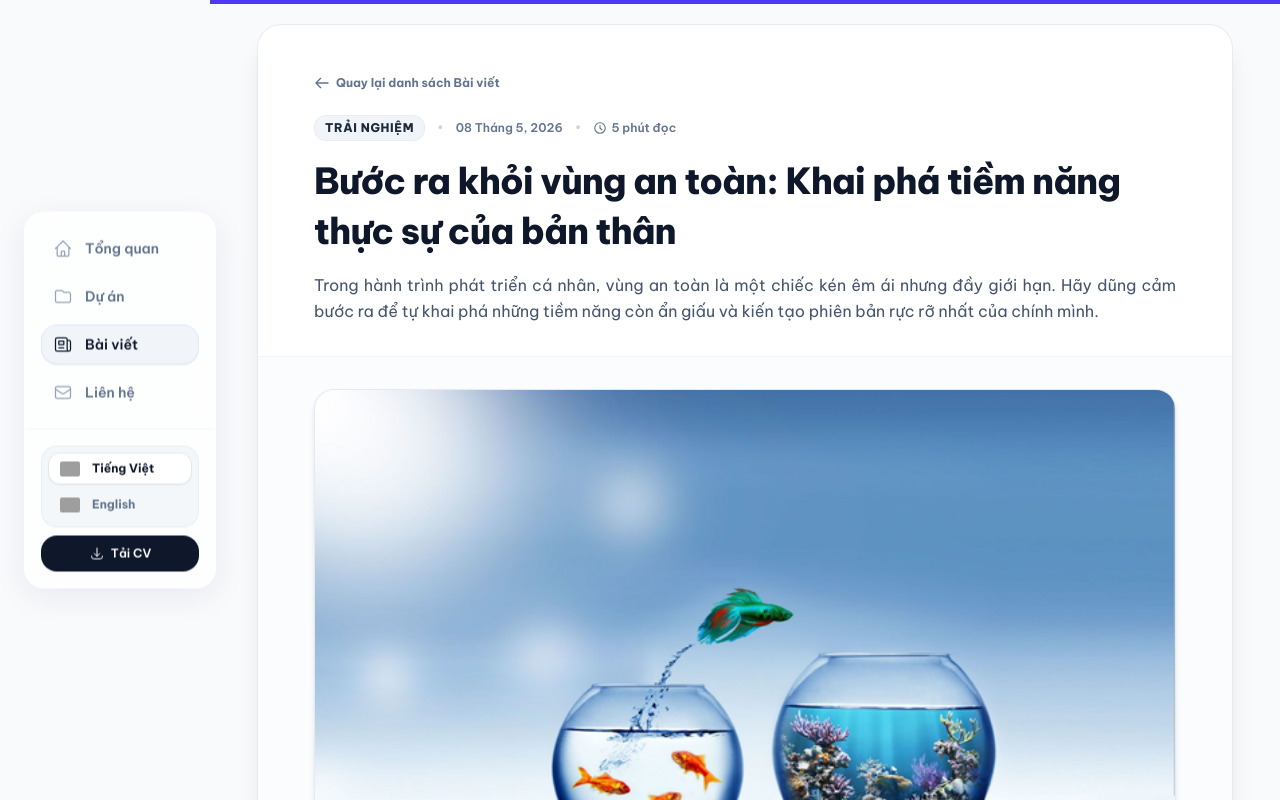
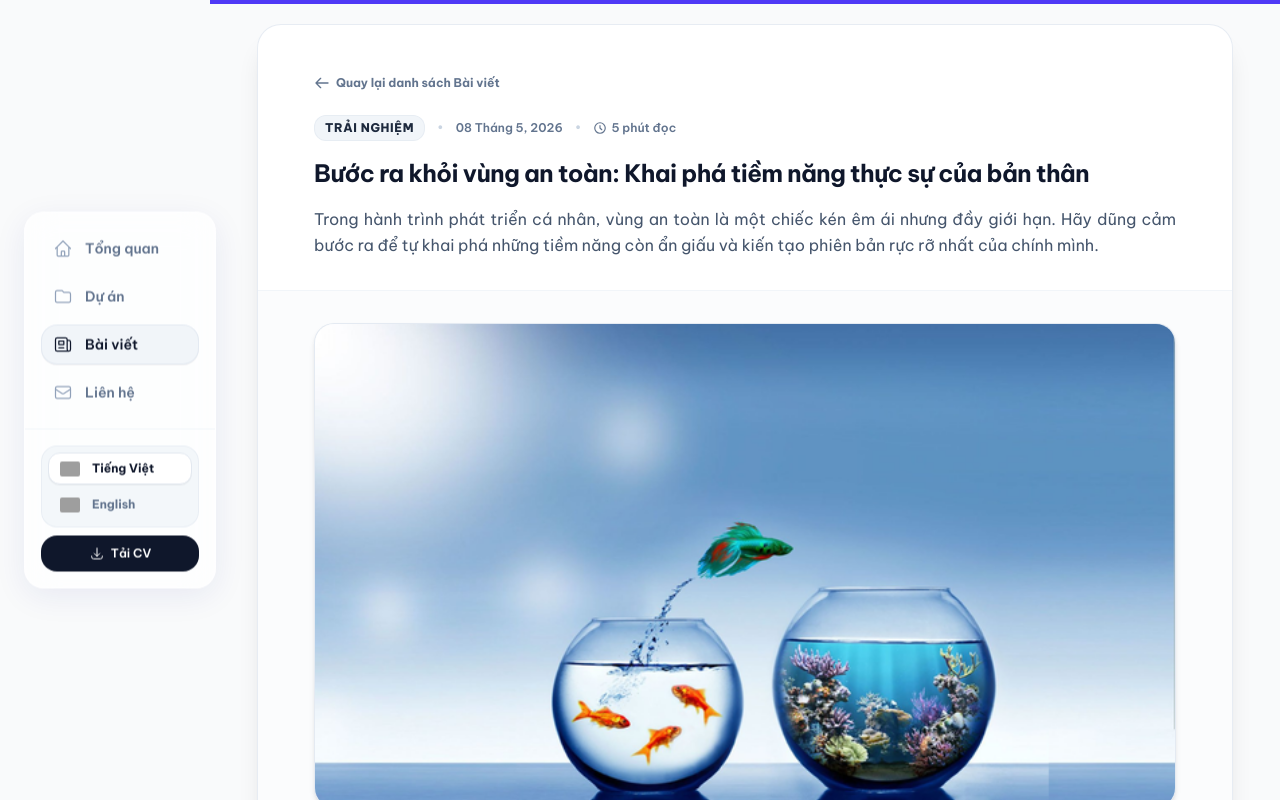
Before and after one commit to dinhphuong25/portfolio1, a Next.js app: page /blog/stepping-out-of-the-safe-nest in a window 1280 px wide. Shown: the top 800 px of the page. Built offline with nearby package versions, Linux system fonts and the light colour scheme; grey boxes are pictures that could not be loaded.

Commit message:
fix: reduce blog post title font size for better readability

```diff
--- a/src/components/pages/BlogPostClient.tsx
+++ b/src/components/pages/BlogPostClient.tsx
@@ -87,7 +87,7 @@ export default function BlogPostClient({ slug }: { slug: string }) {
                                     </div>
 
                                     {/* Title */}
-                                    <h1 className="text-2xl sm:text-3xl lg:text-4xl font-extrabold text-slate-900 dark:text-white tracking-tight leading-snug">
+                                    <h1 className="text-xl sm:text-2xl font-bold text-slate-900 dark:text-white tracking-tight leading-snug">
                                         {post.title}
                                     </h1>
 
```
